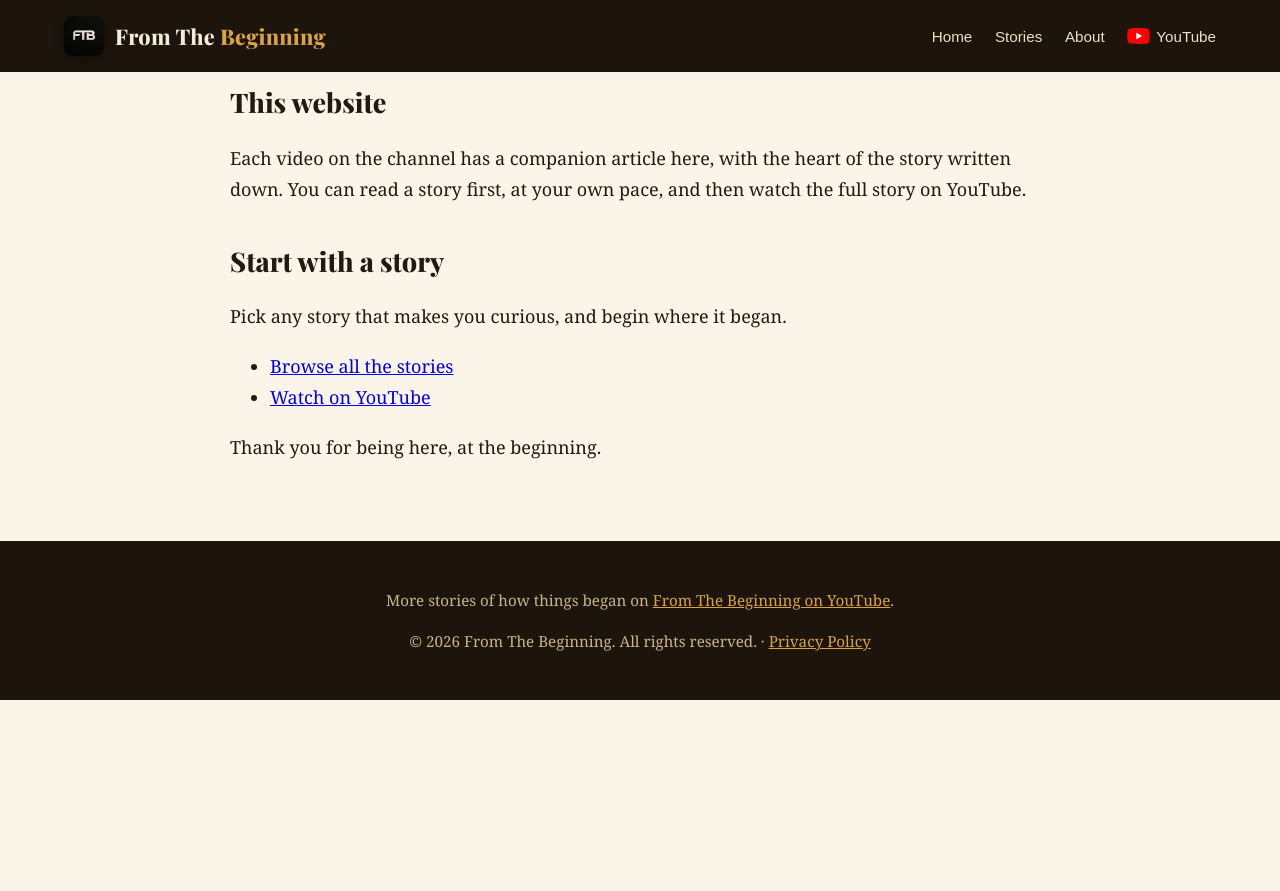
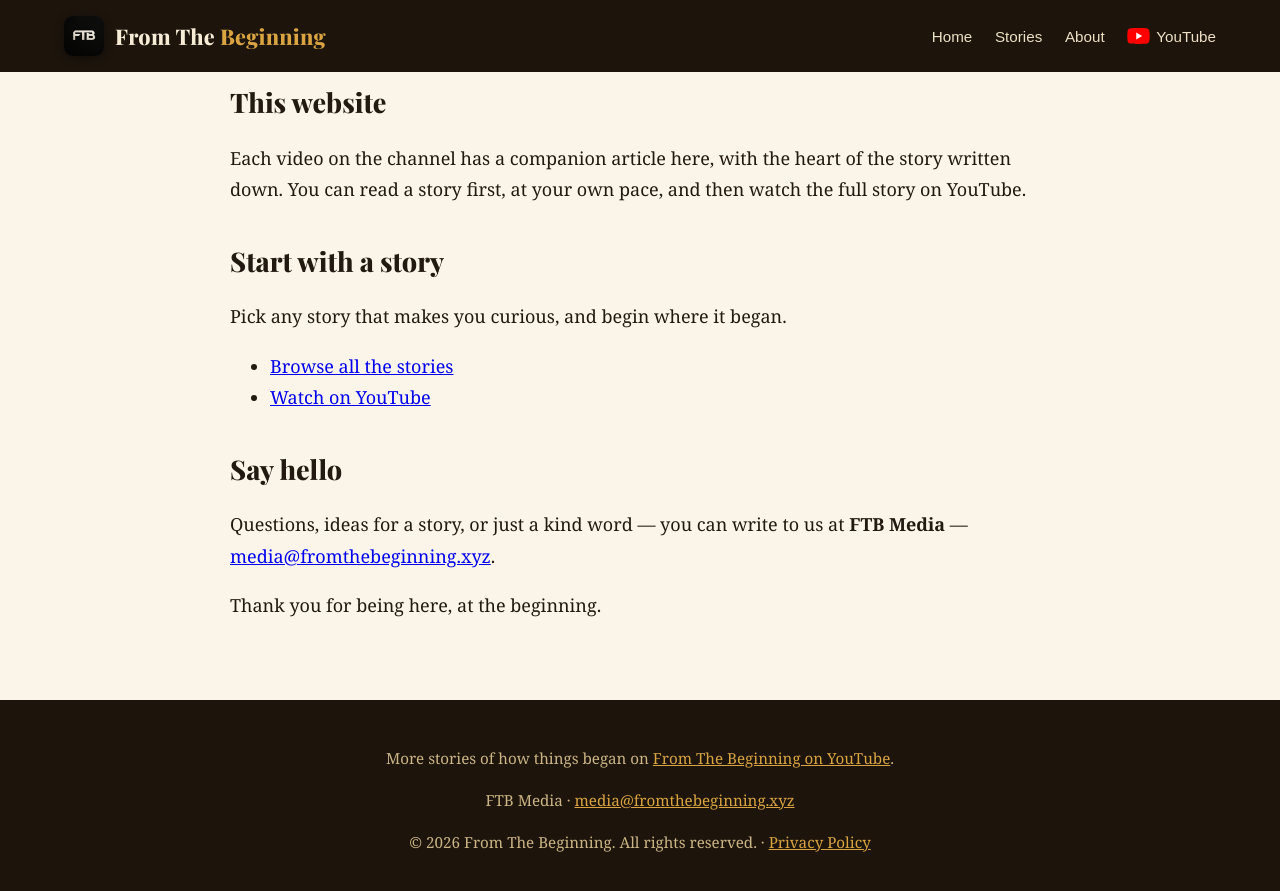
Before and after one commit to docsachmienphi/FTB, a Jekyll site: the page built from about.md, in a window 1280 px wide and 900 px high, scrolled down 1885 px. Shown: the top 891 px of the window. Built offline with Jekyll 4.4.1, drawn with Linux system fonts in a browser that asks for light colours; before the commit the page ends 2585 px from its top, so only the background shows below that.

Commit message:
Add FTB Media contact email: footer site-wide, About 'Say hello' + schema email, Privacy contact section

```diff
--- a/_layouts/default.html
+++ b/_layouts/default.html
@@ -32,6 +32,7 @@
 <main>{{ content }}</main>
 <footer>
   <p>More stories of how things began on <a href="{{ site.youtube_channel }}">From The Beginning on YouTube</a>.</p>
+  <p>FTB Media &middot; <a href="mailto:media@fromthebeginning.xyz">media@fromthebeginning.xyz</a></p>
   <p>&copy; {{ site.time | date: '%Y' }} From The Beginning. All rights reserved. &middot; <a href="/privacy/">Privacy Policy</a></p>
 </footer>
 </body>
--- a/about.md
+++ b/about.md
@@ -52,8 +52,12 @@ Pick any story that makes you curious, and begin where it began.
 - [Browse all the stories](/stories/)
 - [Watch on YouTube](https://www.youtube.com/@FromTheBeginning9)
 
+## Say hello
+
+Questions, ideas for a story, or just a kind word — you can write to us at **FTB Media** — [media@fromthebeginning.xyz](mailto:media@fromthebeginning.xyz).
+
 Thank you for being here, at the beginning.
 
 <script type="application/ld+json">
-{"@context":"https://schema.org","@type":"Organization","name":"From The Beginning","alternateName":"FTB","url":"https://fromthebeginning.xyz/","logo":"https://fromthebeginning.xyz/assets/images/logo.png","description":"From The Beginning tells the stories of how famous companies were built, how founders began, and how important inventions came to life, in slow and simple English.","sameAs":["https://www.youtube.com/@FromTheBeginning9"]}
+{"@context":"https://schema.org","@type":"Organization","name":"From The Beginning","alternateName":"FTB","url":"https://fromthebeginning.xyz/","email":"media@fromthebeginning.xyz","logo":"https://fromthebeginning.xyz/assets/images/logo.png","description":"From The Beginning tells the stories of how famous companies were built, how founders began, and how important inventions came to life, in slow and simple English.","sameAs":["https://www.youtube.com/@FromTheBeginning9"]}
 </script>
```
Also changed, not shown: privacy.md (+2 -2 lines).
